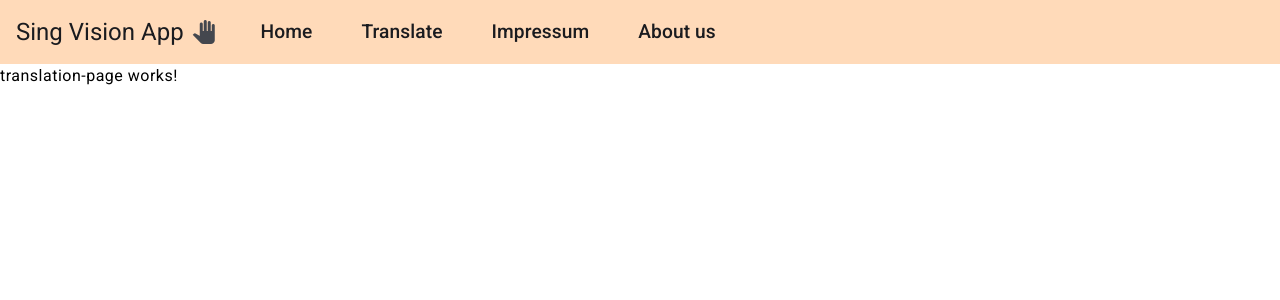
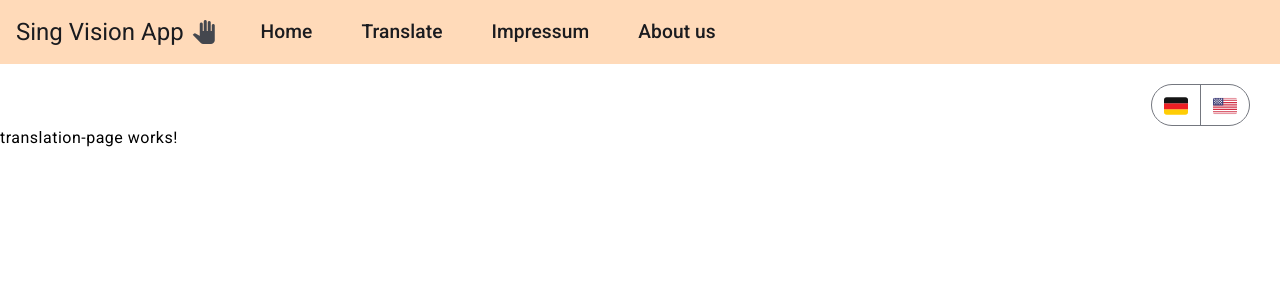
Before and after one commit to Studien-Shrooms/Sign-Vision-App, an Angular app in the folder SignVision/SignVisionApp/: page / in a window 1280 px wide. Both pictures are taken after a click on the button "Translate". Shown: the top 300 px of the page. Built offline with nearby package versions, Linux system fonts and the light colour scheme.

Commit message:
add button-toggle with flags for language Selection

```diff
--- a/SignVision/SignVisionApp/angular.json
+++ b/SignVision/SignVisionApp/angular.json
@@ -31,10 +31,7 @@
             ],
             "tsConfig": "tsconfig.app.json",
             "assets": [
-              {
-                "glob": "**/*",
-                "input": "public"
-              }
+              "src/assets"
             ],
             "styles": [
               "@angular/material/prebuilt-themes/azure-blue.css",
--- a/SignVision/SignVisionApp/src/app/app.component.ts
+++ b/SignVision/SignVisionApp/src/app/app.component.ts
@@ -1,6 +1,8 @@
 import { Component } from '@angular/core';
 import { BreakpointObserver, Breakpoints } from '@angular/cdk/layout';
 import {MatButtonToggleModule} from '@angular/material/button-toggle';
+import { MatIconRegistry } from '@angular/material/icon';
+import { DomSanitizer } from '@angular/platform-browser';
 
 @Component({
   selector: 'app-root',
@@ -18,10 +20,18 @@ export class AppComponent {
   isSmallScreen = false;
   showHome = true;
 
-  constructor(private breakpointObserver: BreakpointObserver) {
+  constructor(private breakpointObserver: BreakpointObserver, private iconRegistry: MatIconRegistry, private sanitizer: DomSanitizer) {
     this.breakpointObserver.observe([Breakpoints.Handset]).subscribe(result => {
       this.isSmallScreen = result.matches;
     });
+    this.iconRegistry.addSvgIcon(
+      'germany_flag',
+      this.sanitizer.bypassSecurityTrustResourceUrl('assets/svg-icons/flag-for-flag-germany-svgrepo-com.svg')
+    );
+    this.iconRegistry.addSvgIcon(
+      'usa_flag',
+      this.sanitizer.bypassSecurityTrustResourceUrl('assets/svg-icons/flag-us-svgrepo-com.svg')
+    );
   }
   hidePages() {
     this.showImpressum = false;
--- a/SignVision/SignVisionApp/src/app/app.module.ts
+++ b/SignVision/SignVisionApp/src/app/app.module.ts
@@ -13,6 +13,7 @@ import { LayoutModule } from '@angular/cdk/layout';
 import { AboutUsComponent } from './about-us/about-us.component';
 import { TranslationPageComponent } from './translation-page/translation-page.component';
 import {MatButtonToggleModule} from '@angular/material/button-toggle';
+import { HttpClientModule } from '@angular/common/http'
 
 @NgModule({
   declarations: [
@@ -30,7 +31,8 @@ import {MatButtonToggleModule} from '@angular/material/button-toggle';
     MatToolbarModule,
     MatMenuModule,
     LayoutModule,
-    MatButtonToggleModule
+    MatButtonToggleModule,
+    HttpClientModule
   ],
   providers: [
     provideClientHydration(),
--- a/SignVision/SignVisionApp/src/app/translation-page/translation-page.component.css
+++ b/SignVision/SignVisionApp/src/app/translation-page/translation-page.component.css
@@ -0,0 +1,5 @@
+.languageSelection{
+    justify-content: flex-end;
+    display:flex;
+    margin: 20px 30px 0 0;
+}
--- a/SignVision/SignVisionApp/src/app/translation-page/translation-page.component.html
+++ b/SignVision/SignVisionApp/src/app/translation-page/translation-page.component.html
@@ -1 +1,7 @@
+<div class = "languageSelection">
+    <mat-button-toggle-group name="languageSelection" aria-label="LanguageSelection" [hideSingleSelectionIndicator]="true">
+    <mat-button-toggle value="de"><mat-icon svgIcon="germany_flag" alt="DE"></mat-icon></mat-button-toggle>
+    <mat-button-toggle value="aen"><mat-icon svgIcon="usa_flag" alt="AEN"></mat-icon></mat-button-toggle>
+  </mat-button-toggle-group>
+</div>
 <p>translation-page works!</p>
```
Also changed, not shown: SignVision/SignVisionApp/src/assets/svg-icons/flag-for-flag-germany-svgrepo-com.svg (added), SignVision/SignVisionApp/src/assets/svg-icons/flag-us-svgrepo-com.svg (added).
